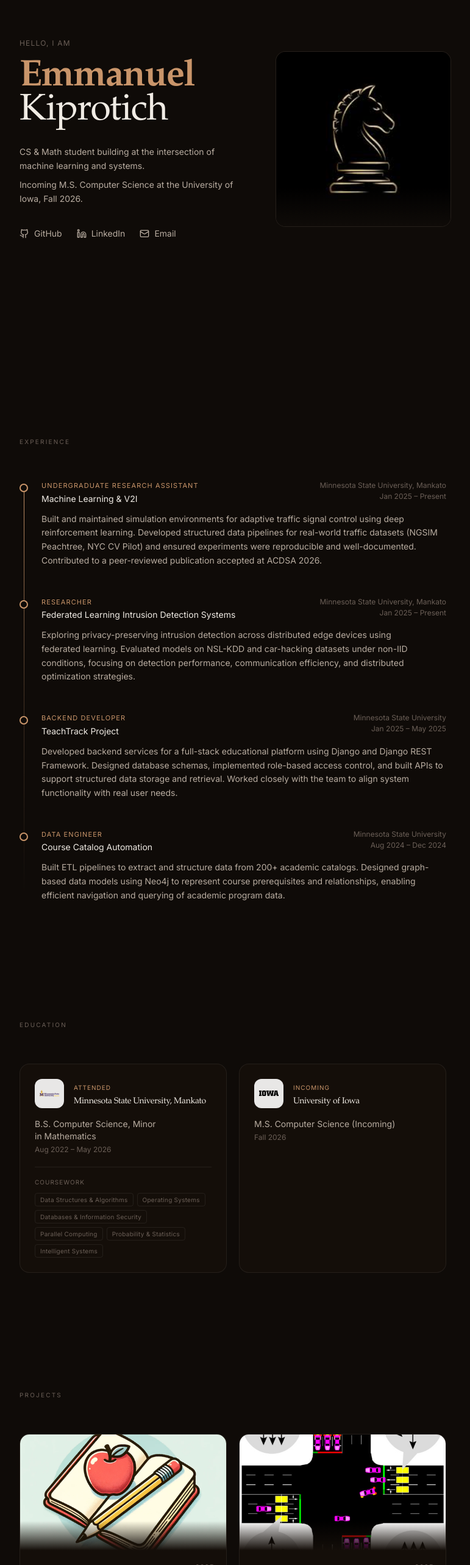
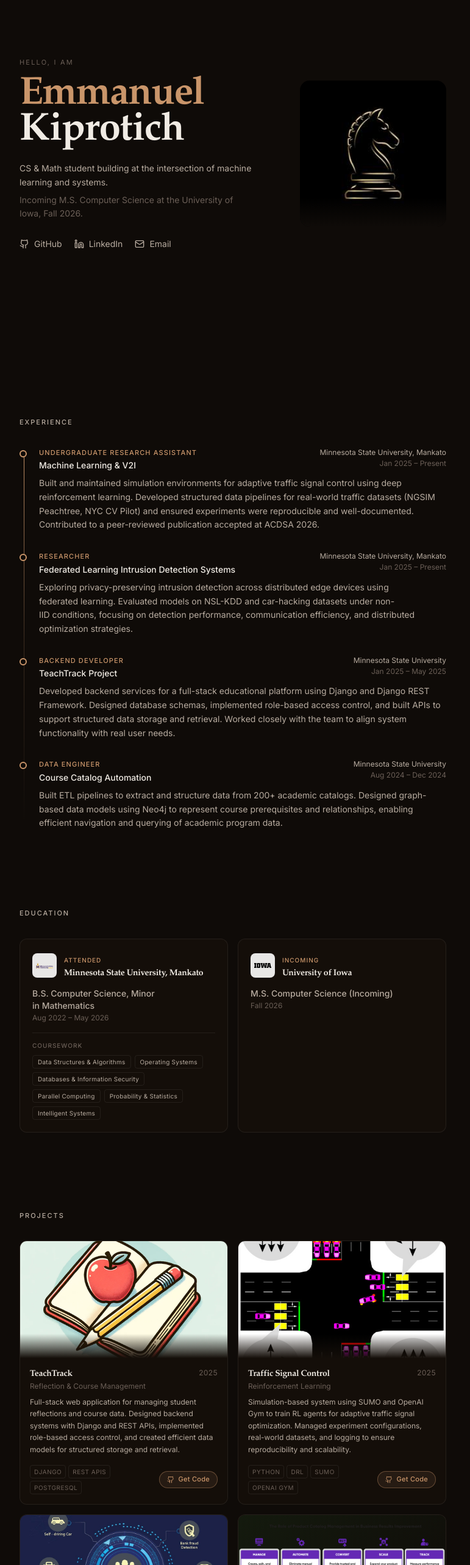
Before and after one commit to EGKIP/Portfolio, a React (Vite) app: page / in a window 1280 px wide. Shown: the part 180-2746 px from the top of the page at 61% size, without its empty margins (258-1029 px from the left). Built offline with nearby package versions, Linux system fonts and the light colour scheme.

Commit message:
tighten up

```diff
--- a/src/sections/hero-preview.tsx
+++ b/src/sections/hero-preview.tsx
@@ -9,11 +9,11 @@
       <Container className="flex flex-1 flex-col">
 
         {/* nav */}
-        <nav className="flex items-center justify-between py-8" aria-label="Primary">
-          <a href="#top" className="text-xs tracking-widest uppercase text-[var(--fg-faint)] transition-colors hover:text-[var(--accent)]">
+        <nav className="flex items-center justify-between py-6" aria-label="Primary">
+          <a href="#top" className="text-xs font-semibold tracking-widest uppercase text-[var(--fg-muted)] transition-colors hover:text-[var(--accent)]">
             EK
           </a>
-          <div className="flex items-center gap-6 sm:gap-8">
+          <div className="flex items-center gap-5 sm:gap-7">
             {navigation.map((item) => (
               <a key={item.href} href={item.href}
                 className="text-xs tracking-widest uppercase text-[var(--fg-faint)] transition-colors hover:text-[var(--fg-muted)]">
@@ -25,30 +25,30 @@
 
         {/* hero body */}
         <motion.div
-          className="flex flex-1 items-center pb-16"
-          initial={{ opacity: 0, y: 28 }}
+          className="flex flex-1 items-center py-10"
+          initial={{ opacity: 0, y: 22 }}
           animate={{ opacity: 1, y: 0 }}
-          transition={{ duration: 0.75, ease: [0.22, 1, 0.36, 1] }}
+          transition={{ duration: 0.65, ease: [0.22, 1, 0.36, 1] }}
         >
-          <div className="grid w-full grid-cols-1 items-center gap-14 lg:grid-cols-[1fr_280px] lg:gap-16">
+          <div className="grid w-full grid-cols-1 items-center gap-10 lg:grid-cols-[1fr_240px] lg:gap-14">
 
             {/* left: text */}
             <div>
-              <p className="mb-5 text-xs tracking-widest uppercase text-[var(--fg-faint)]">
+              <p className="mb-4 text-[11px] tracking-[0.2em] uppercase text-[var(--fg-faint)]">
                 {siteIdentity.greeting}
               </p>
 
-              <h1 className="text-[clamp(2rem,6vw,3.8rem)] leading-[0.92] tracking-tight">
-                <span className="block font-semibold text-[var(--accent)]">Emmanuel</span>
-                <span className="block text-[var(--fg)]">Kiprotich</span>
+              <h1 className="text-[clamp(2.2rem,6.5vw,4rem)] leading-[0.92] tracking-tight">
+                <span className="block font-bold text-[var(--accent)]">Emmanuel</span>
+                <span className="block font-semibold text-[var(--fg)]">Kiprotich</span>
               </h1>
 
-              <div className="mt-7 space-y-2 max-w-sm">
+              <div className="mt-5 max-w-sm space-y-1.5">
                 <p className="text-sm leading-relaxed text-[var(--fg-muted)]">{siteIdentity.bio}</p>
-                <p className="text-sm leading-relaxed text-[var(--fg-muted)]">{siteIdentity.bioExtended}</p>
+                <p className="text-sm leading-relaxed text-[var(--fg-faint)]">{siteIdentity.bioExtended}</p>
               </div>
 
-              <div className="mt-9 flex flex-wrap items-center gap-6">
+              <div className="mt-7 flex flex-wrap items-center gap-5">
                 {profileActions.map((action) => (
                   <ProfileActionLink key={action.label} action={action} />
                 ))}
@@ -56,15 +56,14 @@
             </div>
 
             {/* right: profile image */}
-            <div className="relative mx-auto h-64 w-64 overflow-hidden rounded-2xl border border-[var(--border)] bg-[var(--bg-subtle)] lg:mx-0 lg:h-72 lg:w-72">
+            <div className="relative mx-auto h-56 w-56 overflow-hidden rounded-2xl bg-[var(--bg-subtle)] lg:mx-0 lg:h-60 lg:w-60">
               <img
                 src={profileImageSrc}
                 alt="Emmanuel Kiprotich"
                 className="h-full w-full object-cover"
                 onError={(e) => { (e.target as HTMLImageElement).style.opacity = '0' }}
               />
-              {/* bottom fade */}
-              <div className="pointer-events-none absolute inset-x-0 bottom-0 h-16 bg-gradient-to-t from-[var(--bg)] to-transparent" />
+              <div className="pointer-events-none absolute inset-x-0 bottom-0 h-12 bg-gradient-to-t from-[var(--bg)] to-transparent" />
             </div>
 
           </div>
--- a/src/sections/portfolio-content.tsx
+++ b/src/sections/portfolio-content.tsx
@@ -6,7 +6,7 @@
 
 function Label({ children }: { children: ReactNode }) {
   return (
-    <p className="mb-14 text-[10px] tracking-[0.22em] uppercase text-[var(--fg-faint)]">{children}</p>
+    <p className="mb-8 text-[11px] font-semibold tracking-[0.18em] uppercase text-[var(--fg-muted)]">{children}</p>
   )
 }
 
@@ -22,29 +22,26 @@
     <div>
 
       {/* ── Experience ─────────────────────────────────────────── */}
-      <section id="experience" className="py-24">
+      <section id="experience" className="py-16">
         <Container>
           <Label>Experience</Label>
           <div className="relative">
-            {/* vertical connecting line */}
-            <div className="absolute left-[7px] top-3 bottom-3 w-px bg-gradient-to-b from-[var(--accent)] via-[var(--accent)]/30 to-transparent" />
-            <div className="space-y-12">
+            <div className="absolute left-[7px] top-2 bottom-2 w-px bg-gradient-to-b from-[var(--accent)] via-[var(--accent)]/25 to-transparent" />
+            <div className="space-y-8">
               {experienceEntries.map((entry) => (
-                <div key={entry.title} className="relative pl-9">
-                  {/* dot */}
-                  <div className="absolute left-0 top-[5px] h-3.5 w-3.5 rounded-full border-2 border-[var(--accent)] bg-[var(--bg)]" />
-
-                  <div className="flex flex-col gap-0.5 sm:flex-row sm:items-start sm:justify-between sm:gap-6">
+                <div key={entry.title} className="relative pl-8">
+                  <div className="absolute left-0 top-[4px] h-3 w-3 rounded-full border-2 border-[var(--accent)] bg-[var(--bg)]" />
+                  <div className="flex flex-col gap-1 sm:flex-row sm:items-start sm:justify-between sm:gap-6">
                     <div>
-                      <p className="text-[11px] tracking-widest uppercase text-[var(--accent)]">{entry.title}</p>
-                      <p className="mt-0.5 text-sm text-[var(--fg)]">{entry.subtitle}</p>
+                      <p className="text-[11px] font-semibold tracking-widest uppercase text-[var(--accent)]">{entry.title}</p>
+                      <p className="mt-0.5 text-sm font-medium text-[var(--fg)]">{entry.subtitle}</p>
                     </div>
                     <div className="shrink-0 sm:text-right">
-                      <p className="text-xs text-[var(--fg-faint)]">{entry.org}</p>
+                      <p className="text-xs text-[var(--fg-muted)]">{entry.org}</p>
                       <p className="mt-0.5 text-xs text-[var(--fg-faint)]">{entry.period}</p>
                     </div>
                   </div>
-                  <p className="mt-3 max-w-2xl text-sm leading-relaxed text-[var(--fg-muted)]">{entry.description}</p>
+                  <p className="mt-2 max-w-2xl text-sm leading-relaxed text-[var(--fg-muted)]">{entry.description}</p>
                 </div>
               ))}
             </div>
@@ -53,29 +50,29 @@
       </section>
 
       {/* ── Education ──────────────────────────────────────────── */}
-      <section id="education" className="py-24">
+      <section id="education" className="py-16">
         <Container>
           <Label>Education</Label>
-          <div className="grid gap-5 sm:grid-cols-2">
+          <div className="grid gap-4 sm:grid-cols-2">
             {educationEntries.map((entry) => (
-              <article key={entry.school} className="flex flex-col rounded-2xl border border-[var(--border)] bg-[var(--bg-subtle)] p-6">
-                <div className="flex items-center gap-4">
-                  <div className="flex h-12 w-12 shrink-0 items-center justify-center rounded-xl bg-white/90 p-2">
+              <article key={entry.school} className="flex flex-col rounded-xl border border-[var(--border)] bg-[var(--bg-subtle)] p-5">
+                <div className="flex items-center gap-3">
+                  <div className="flex h-10 w-10 shrink-0 items-center justify-center rounded-lg bg-white/90 p-1.5">
                     <img src={entry.logoSrc} alt={entry.logoAlt} className="h-full w-full object-contain" />
                   </div>
                   <div>
-                    <span className="text-[10px] tracking-widest uppercase text-[var(--accent)]">{entry.status}</span>
-                    <h3 className="mt-0.5 text-sm font-normal leading-snug text-[var(--fg)]">{entry.school}</h3>
+                    <span className="text-[10px] font-semibold tracking-widest uppercase text-[var(--accent)]">{entry.status}</span>
+                    <h3 className="mt-0.5 text-sm font-semibold leading-snug text-[var(--fg)]">{entry.school}</h3>
                   </div>
                 </div>
-                <p className="mt-4 text-sm text-[var(--fg-muted)]">{entry.degree}</p>
-                <p className="mt-1 text-xs text-[var(--fg-faint)]">{entry.period}</p>
+                <p className="mt-3 text-sm font-medium text-[var(--fg-muted)]">{entry.degree}</p>
+                <p className="mt-0.5 text-xs text-[var(--fg-faint)]">{entry.period}</p>
                 {entry.coursework.length > 0 && (
-                  <div className="mt-5 border-t border-[var(--border)] pt-4">
-                    <p className="mb-2.5 text-[10px] tracking-widest uppercase text-[var(--fg-faint)]">Coursework</p>
+                  <div className="mt-4 border-t border-[var(--border)] pt-3">
+                    <p className="mb-2 text-[10px] font-semibold tracking-widest uppercase text-[var(--fg-faint)]">Coursework</p>
                     <div className="flex flex-wrap gap-1.5">
                       {entry.coursework.map((c) => (
-                        <span key={c} className="rounded border border-[var(--border)] px-2 py-0.5 text-[10px] tracking-wide text-[var(--fg-faint)]">{c}</span>
+                        <span key={c} className="rounded border border-[var(--border)] px-2 py-0.5 text-[10px] tracking-wide text-[var(--fg-muted)]">{c}</span>
                       ))}
                     </div>
                   </div>
@@ -87,13 +84,13 @@
       </section>
 
       {/* ── Projects ───────────────────────────────────────────── */}
-      <section id="projects" className="py-24">
+      <section id="projects" className="py-16">
         <Container>
           <Label>Projects</Label>
-          <div className="grid gap-5 sm:grid-cols-2">
+          <div className="grid gap-4 sm:grid-cols-2">
             {projectEntries.map((project, i) => (
-              <article key={project.title} className="flex flex-col overflow-hidden rounded-2xl border border-[var(--border)] bg-[var(--bg-subtle)]">
-                {/* image / placeholder */}
+              <article key={project.title} className="flex flex-col overflow-hidden rounded-xl border border-[var(--border)] bg-[var(--bg-subtle)]">
+                {/* image */}
                 <div className="relative aspect-video overflow-hidden" style={{ background: cardBg[i % cardBg.length] }}>
                   <img
                     src={project.imageSrc}
@@ -101,40 +98,34 @@
                     className="absolute inset-0 h-full w-full object-cover transition-opacity duration-300"
                     onError={(e) => { (e.target as HTMLImageElement).style.opacity = '0' }}
                   />
-                  <div className="pointer-events-none absolute inset-x-0 bottom-0 h-12 bg-gradient-to-t from-[var(--bg-subtle)] to-transparent" />
+                  <div className="pointer-events-none absolute inset-x-0 bottom-0 h-10 bg-gradient-to-t from-[var(--bg-subtle)] to-transparent" />
                 </div>
 
                 {/* body */}
-                <div className="flex flex-1 flex-col p-5">
+                <div className="flex flex-1 flex-col p-4">
                   <div className="flex items-start justify-between gap-3">
                     <div>
-                      <h3 className="text-base text-[var(--fg)]">{project.title}</h3>
+                      <h3 className="text-sm font-semibold text-[var(--fg)]">{project.title}</h3>
                       <p className="mt-0.5 text-xs text-[var(--fg-faint)]">{project.subtitle}</p>
                     </div>
                     <span className="shrink-0 text-xs tabular-nums text-[var(--fg-faint)]">{project.year}</span>
                   </div>
-                  <p className="mt-3 flex-1 text-sm leading-relaxed text-[var(--fg-muted)]">{project.description}</p>
-                  <div className="mt-5 flex items-center justify-between gap-3">
-                    <div className="flex flex-wrap gap-1.5">
+                  <p className="mt-2 flex-1 text-xs leading-relaxed text-[var(--fg-muted)]">{project.description}</p>
+                  <div className="mt-4 flex items-center justify-between gap-3">
+                    <div className="flex flex-wrap gap-1">
                       {project.stack.map((tag) => (
-                        <span key={tag} className="rounded border border-[var(--border)] px-2 py-0.5 text-[10px] tracking-wider uppercase text-[var(--fg-faint)]">{tag}</span>
+                        <span key={tag} className="rounded border border-[var(--border)] px-1.5 py-0.5 text-[10px] tracking-wider uppercase text-[var(--fg-faint)]">{tag}</span>
                       ))}
                     </div>
-                    {project.github ? (
-                      <a href={project.github} target="_blank" rel="noreferrer"
-                        className="flex shrink-0 items-center gap-1.5 rounded-full border border-[var(--accent)]/40 bg-[var(--accent)]/10 px-3 py-1 text-[11px] tracking-wide text-[var(--accent)] transition-colors hover:bg-[var(--accent)]/20">
-                        <Github className="h-3 w-3" />
-                        <span>View Code</span>
-                      </a>
-                    ) : (
-                      <a
-                        href={`mailto:ekiprotich@uiowa.edu?subject=Code Request — ${project.title}`}
-                        className="flex shrink-0 items-center gap-1.5 rounded-full border border-[var(--accent)]/30 bg-[var(--accent)]/8 px-3 py-1 text-[11px] tracking-wide text-[var(--accent)]/70 transition-colors hover:border-[var(--accent)]/60 hover:text-[var(--accent)]"
-                      >
-                        <Github className="h-3 w-3" />
-                        <span>Request Code</span>
-                      </a>
-                    )}
+                    <a
+                      href={project.github ?? 'https://github.com/EGKIP'}
+                      target="_blank"
+                      rel="noreferrer"
+                      className="flex shrink-0 items-center gap-1.5 rounded-full border border-[var(--accent)]/40 bg-[var(--accent)]/10 px-3 py-1 text-[11px] font-medium tracking-wide text-[var(--accent)] transition-colors hover:bg-[var(--accent)]/20"
+                    >
+                      <Github className="h-3 w-3" />
+                      <span>Get Code</span>
+                    </a>
                   </div>
                 </div>
               </article>
@@ -144,13 +135,13 @@
       </section>
 
       {/* ── Contact ────────────────────────────────────────────── */}
-      <section id="contact" className="py-24">
+      <section id="contact" className="py-16">
         <Container>
           <Label>Contact</Label>
-          <p className="mb-8 max-w-md text-sm leading-relaxed text-[var(--fg-muted)]">
+          <p className="mb-6 max-w-md text-sm leading-relaxed text-[var(--fg-muted)]">
             Open to research collaborations, internships, and interesting conversations. Best reached by email.
           </p>
-          <div className="flex flex-wrap items-center gap-7">
+          <div className="flex flex-wrap items-center gap-6">
             {profileActions.map((action) => (
               <ProfileActionLink key={action.label} action={action} />
             ))}
```
